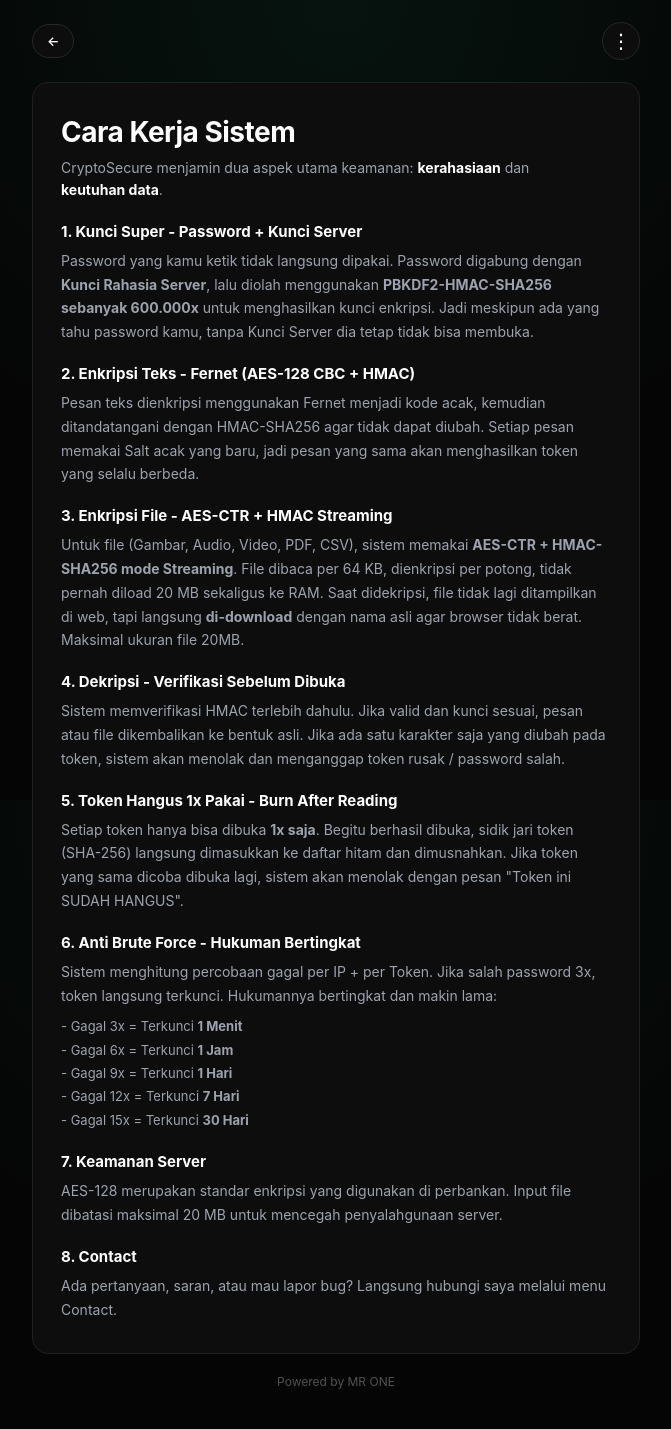
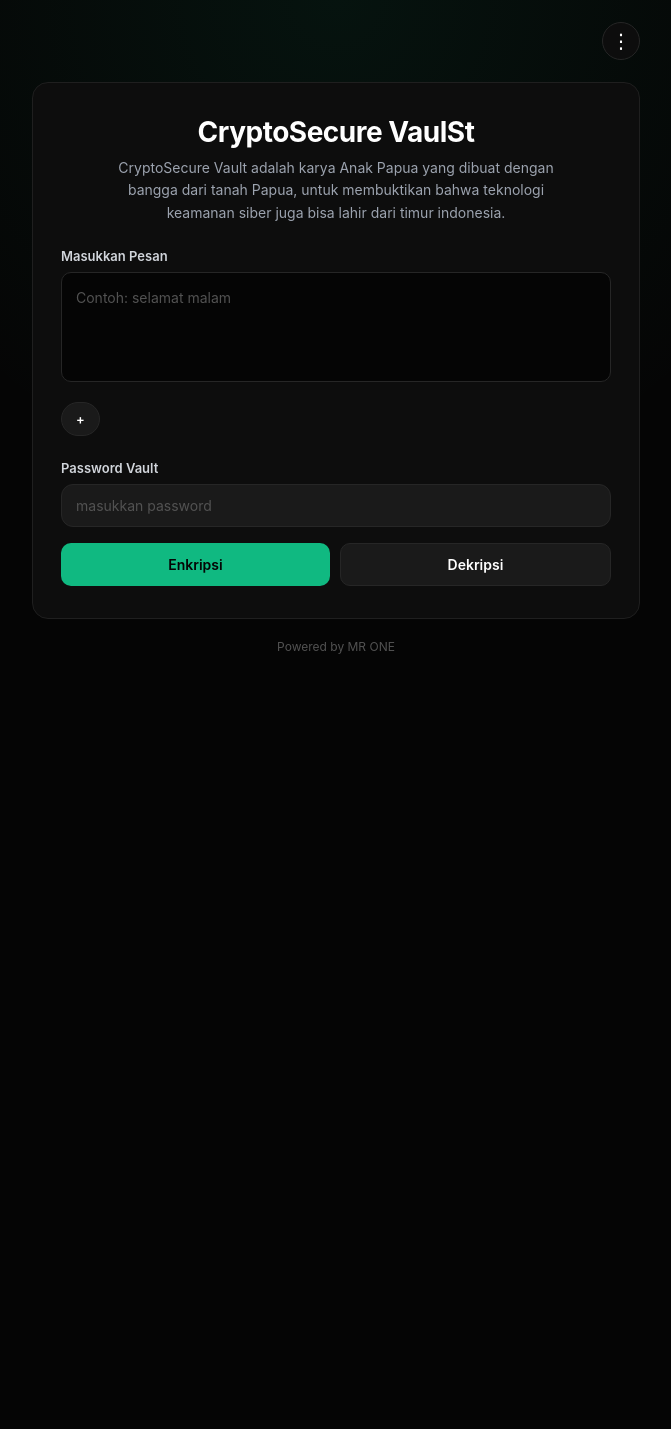
Before and after one commit to mrone61/cry, a Flask app: page / in a window 1280 px wide. Shown: the whole page, without its empty margins (304-975 px from the left). After the commit the page ends 654 px from the top, so only its background shows below. Run offline with Flask 3, Linux system fonts and the light colour scheme.

Commit message:
Update index.html

```diff
--- a/templates/index.html
+++ b/templates/index.html
@@ -3,13 +3,12 @@
 <head>
     <meta charset="UTF-8">
     <meta name="viewport" content="width=device-width, initial-scale=1.0">
-    <title>About</title>
+    <title>CryptoSecure Vault</title>
     <link rel="stylesheet" href="{{ url_for('static', filename='style.css') }}">
 </head>
 <body>
 
-    <header class="navbar" style="justify-content: space-between;">
-        <a href="/" class="back-link">←</a>
+    <header class="navbar">
         <div class="menu-wrap">
             <button class="menu-btn" onclick="toggleMenu(event)">⋮</button>
             <div id="menuDropdown" class="dropdown">
@@ -20,43 +19,59 @@
     </header>
 
     <div class="container">
-        <div class="card" style="text-align:left;">
-            <h1 style="text-align:left;">Cara Kerja Sistem</h1>
-            <p class="subjudul" style="margin:0; text-align:left;">CryptoSecure menjamin dua aspek utama keamanan: <b>kerahasiaan</b> dan <b>keutuhan data</b>.</p>
+        <div class="card">
+            <h1>CryptoSecure VaulSt</h1>
+            <p class="subjudul">CryptoSecure Vault adalah karya Anak Papua yang dibuat dengan bangga dari tanah Papua, untuk membuktikan bahwa teknologi keamanan siber juga bisa lahir dari timur indonesia.</p>
 
-            <div class="about-list">
-                <h3>1. Kunci Super - Password + Kunci Server</h3>
-                <p>Password yang kamu ketik tidak langsung dipakai. Password digabung dengan <b>Kunci Rahasia Server</b>, lalu diolah menggunakan <b>PBKDF2-HMAC-SHA256 sebanyak 600.000x</b> untuk menghasilkan kunci enkripsi. Jadi meskipun ada yang tahu password kamu, tanpa Kunci Server dia tetap tidak bisa membuka.</p>
+            <form method="POST" enctype="multipart/form-data">
+                <label for="pesan">Masukkan Pesan</label>
+                <textarea name="pesan" id="pesan" placeholder="Contoh: selamat malam">{{ pesan or '' }}</textarea>
 
-                <h3>2. Enkripsi Teks - Fernet (AES-128 CBC + HMAC)</h3>
-                <p>Pesan teks dienkripsi menggunakan Fernet menjadi kode acak, kemudian ditandatangani dengan HMAC-SHA256 agar tidak dapat diubah. Setiap pesan memakai Salt acak yang baru, jadi pesan yang sama akan menghasilkan token yang selalu berbeda.</p>
+                <div style="display:flex; align-items:center; gap:10px; margin-top:16px; text-align:left;">
+                    <label for="fileInput" style="cursor:pointer; background:#1a1a1a; border:1px solid #262626; padding:8px 14px; border-radius:99px; font-size:13px; color:#fff; font-weight:600; white-space:nowrap;">+</label>
+                    <input type="file" id="fileInput" name="file" style="display:none;" onchange="document.getElementById('fileName').textContent = this.files[0] ? this.files[0].name : ''">
+                    <span id="fileName" style="font-size:12px; color:#9ca3af; overflow:hidden; text-overflow:ellipsis; white-space:nowrap;"></span>
+                </div>
 
-                <h3>3. Enkripsi File - AES-CTR + HMAC Streaming</h3>
-                <p>Untuk file (Gambar, Audio, Video, PDF, CSV), sistem memakai <b>AES-CTR + HMAC-SHA256 mode Streaming</b>. File dibaca per 64 KB, dienkripsi per potong, tidak pernah diload 20 MB sekaligus ke RAM. Saat didekripsi, file tidak lagi ditampilkan di web, tapi langsung <b>di-download</b> dengan nama asli agar browser tidak berat. Maksimal ukuran file 20MB.</p>
+                <label for="password" style="margin-top:16px;">Password Vault</label>
+                <input type="password" name="password" id="password" placeholder="masukkan password" required style="width:100%; padding:12px 14px; background:#1a1a1a; border:1px solid #262626; border-radius:12px; color:#fff; font-size:14px; outline:none; box-sizing:border-box;">
+                <p style="font-size:11px; color:#9ca3af; margin:6px 0 0 0; text-align:left;"></p>
 
-                <h3>4. Dekripsi - Verifikasi Sebelum Dibuka</h3>
-                <p>Sistem memverifikasi HMAC terlebih dahulu. Jika valid dan kunci sesuai, pesan atau file dikembalikan ke bentuk asli. Jika ada satu karakter saja yang diubah pada token, sistem akan menolak dan menganggap token rusak / password salah.</p>
+                <div class="button-group">
+                    <button type="submit" name="mode" value="enkripsi" class="btn encrypt">Enkripsi </button>
+                    <button type="submit" name="mode" value="dekripsi" class="btn decrypt">Dekripsi</button>
+                </div>
+            </form>
 
-                <h3>5. Token Hangus 1x Pakai - Burn After Reading</h3>
-                <p>Setiap token hanya bisa dibuka <b>1x saja</b>. Begitu berhasil dibuka, sidik jari token (SHA-256) langsung dimasukkan ke daftar hitam dan dimusnahkan. Jika token yang sama dicoba dibuka lagi, sistem akan menolak dengan pesan "Token ini SUDAH HANGUS".</p>
+            {% if hasil %}
+            <div class="hasil">
+                <h2>{% if mode == "enkripsi" %}Hasil Enkripsi - Brankas Terkunci{% else %}Hasil Dekripsi - Brankas Terbuka{% endif %}</h2>
+                <textarea id="hasil" readonly>{{ hasil }}</textarea>
+                <button onclick="salinHasil()" class="copy-btn">Salin Hasil</button>
 
-                <h3>6. Anti Brute Force - Hukuman Bertingkat</h3>
-                <p>Sistem menghitung percobaan gagal per IP + per Token. Jika salah password 3x, token langsung terkunci. Hukumannya bertingkat dan makin lama:</p>
-                <p style="margin-top:8px; font-size:13px; line-height:1.8;">
-                - Gagal 3x = Terkunci <b>1 Menit</b><br>
-                - Gagal 6x = Terkunci <b>1 Jam</b><br>
-                - Gagal 9x = Terkunci <b>1 Hari</b><br>
-                - Gagal 12x = Terkunci <b>7 Hari</b><br>
-                - Gagal 15x = Terkunci <b>30 Hari</b>
-                </p>
 
-                <h3>7. Keamanan Server</h3>
-                <p>AES-128 merupakan standar enkripsi yang digunakan di perbankan. Input file dibatasi maksimal 20 MB untuk mencegah penyalahgunaan server.</p>
+                {% if hasil_file %}
+                <div style="margin-top:16px; text-align:center;">
+                    <p style="font-size:13px; color:#9ca3af;">File: {{ hasil_filename }}</p>
+                    {% if hasil_mimetype.startswith('image/') %}
+                        <img src="{{ hasil_file }}" style="max-width:100%; border-radius:10px; margin-top:10px; border:1px solid #262626;">
+                    {% elif hasil_mimetype.startswith('audio/') %}
+                        <audio controls src="{{ hasil_file }}" style="width:100%; margin-top:10px;"></audio>
+                    {% elif hasil_mimetype.startswith('video/') %}
+                        <video controls src="{{ hasil_file }}" style="max-width:100%; border-radius:10px; margin-top:10px; border:1px solid #262626;"></video>
+                    {% endif %}
+                    <a href="{{ hasil_file }}" download="{{ hasil_filename }}" style="display:block; margin-top:10px; color:#10b981; font-size:13px; font-weight:600;">Download File Asli</a>
+                </div>
+                {% endif %}
+            </div>
+            {% endif %}
 
-                <h3>8. Contact</h3>
-                <p>Ada pertanyaan, saran, atau mau lapor bug? Langsung hubungi saya melalui menu Contact.</p>
+            {% if error %}
+            <div style="margin-top:16px; background:#3f1d1d; border:1px solid #7f1d1d; color:#fca5a5; padding:12px 14px; border-radius:12px; font-size:13px; text-align:left;">
+                {{ error }}
+            </div>
+            {% endif %}
 
-            </div>
         </div>
         <div class="footer">Powered by MR ONE </div>
     </div>
@@ -71,6 +86,12 @@
                 document.getElementById("menuDropdown").classList.remove("show");
             }
         }
+        function salinHasil(){
+            const h=document.getElementById("hasil");
+            h.select();
+            navigator.clipboard.writeText(h.value);
+            alert("Hasil berhasil disalin!");
+        }
     </script>
 </body>
-</html>
+                </html>
```
